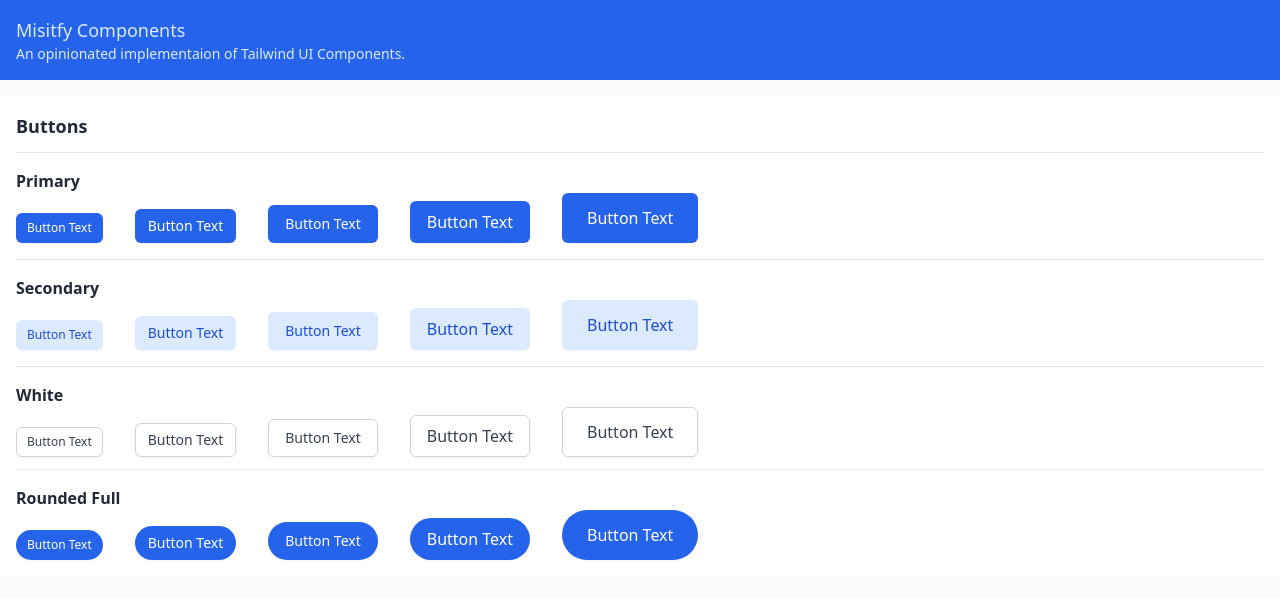
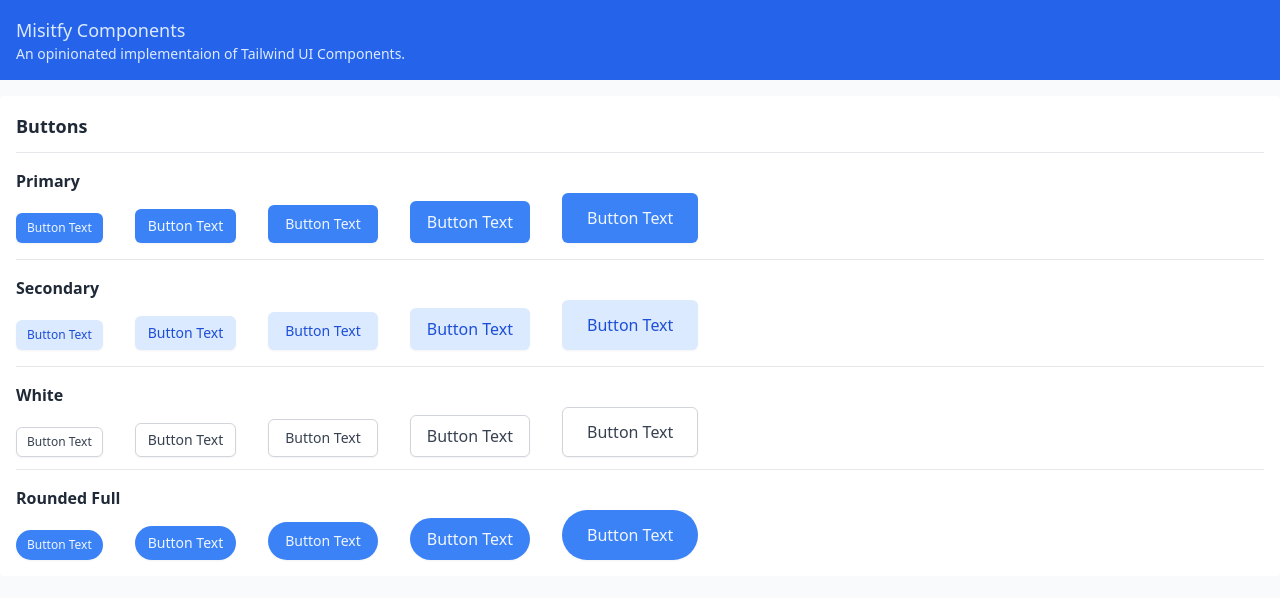
Before and after one commit to StevenCalverley/mistify-next, a Vue app: page / in a window 1280 px wide. Shown: the top 598 px of the page. Built offline with nearby package versions, Linux system fonts and the light colour scheme; a web font is replaced by a local one.

Commit message:
Add primary / secondary support

```diff
--- a/src/components/MButton/MButton.vue
+++ b/src/components/MButton/MButton.vue
@@ -52,11 +52,11 @@ export default defineComponent({
     typeClasses(): string {
       switch (this.type) {
         case 'secondary':
-          return 'text-blue-700 bg-blue-100 hover:bg-blue-200 focus:ring-blue-500';
+          return 'text-secondary-700 bg-secondary-100 hover:bg-secondary-200 focus:ring-secondary-500';
         case 'white':
-          return 'border-gray-300 text-gray-700 bg-white hover:bg-gray-50 focus:ring-blue-500';
+          return 'border-gray-300 text-gray-700 bg-white hover:bg-gray-50 focus:ring-primary-500';
         default:
-          return 'text-white bg-blue-600 hover:bg-blue-700 focus:ring-blue-500';
+          return 'text-primary-50 bg-primary-500 hover:bg-primary-700 focus:ring-primary-500';
       }
     },
     roundedClasses(): string {
--- a/tailwind.config.js
+++ b/tailwind.config.js
@@ -1,3 +1,4 @@
+const colors = require('tailwindcss/colors');
 const defaultTheme = require('tailwindcss/defaultTheme');
 
 module.exports = {
@@ -5,6 +6,10 @@ module.exports = {
   darkMode: false, // or 'media' or 'class'
   theme: {
     extend: {
+      colors: {
+        primary: colors.blue,
+        secondary: colors.blue,
+      },
       fontFamily: {
         sans: ['Inter var', ...defaultTheme.fontFamily.sans],
       },
```
